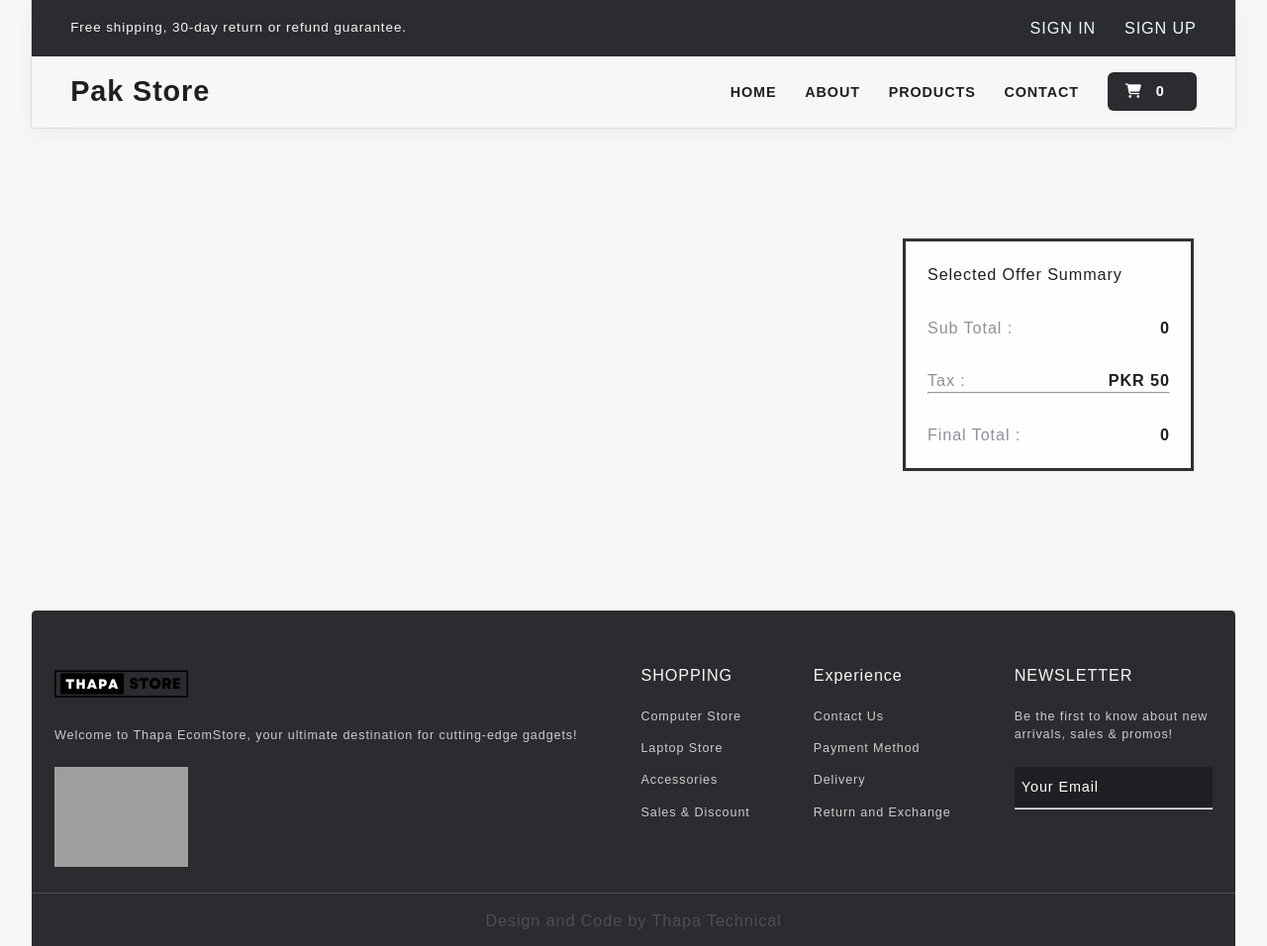
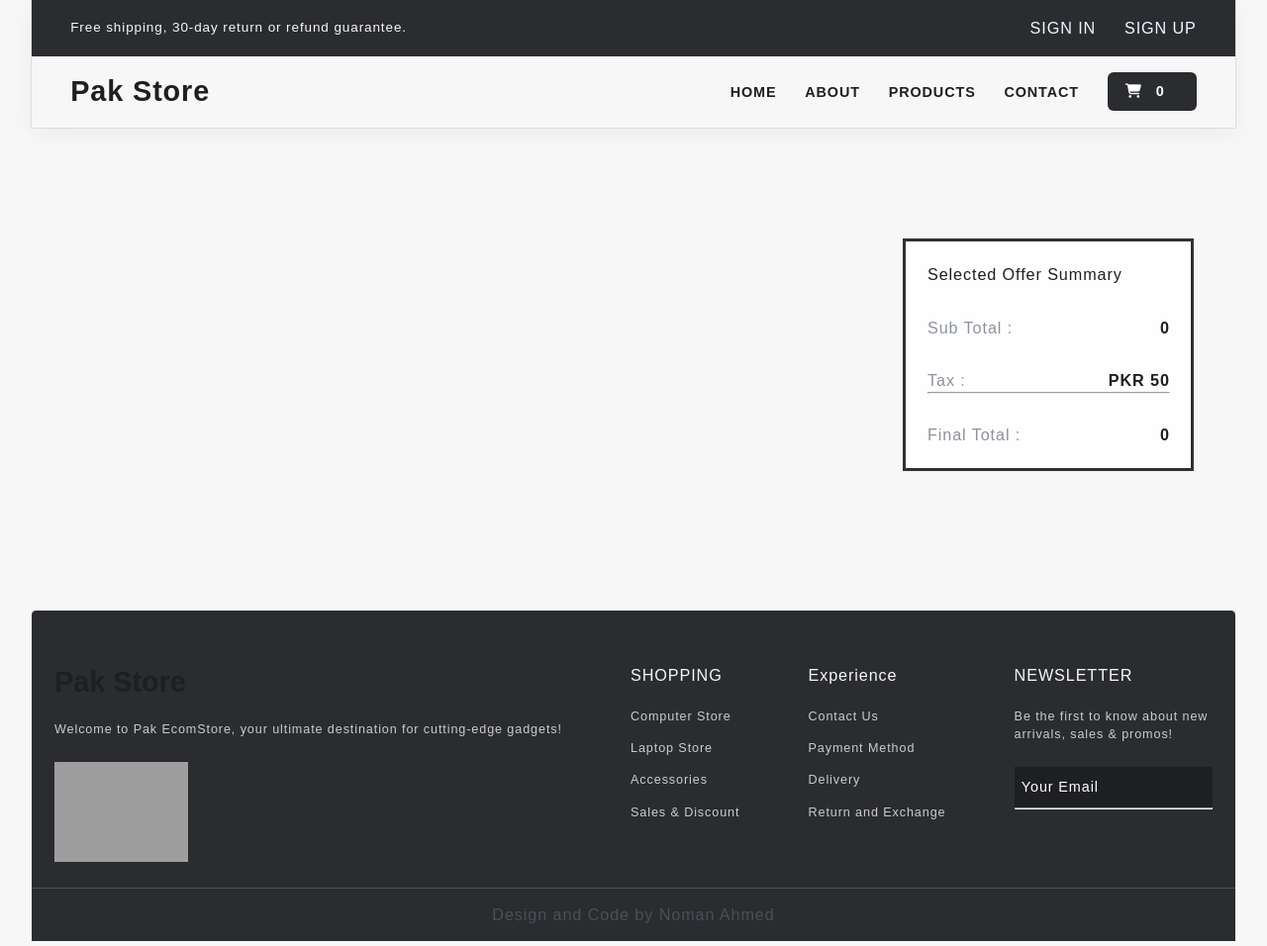
Before and after one commit to Noman7373/E-commerce-Store-Website-using-HTML-CSS-and-Javascript, a plain HTML site: page addToCart.html in a window 1280 px wide. Shown: the whole page at 99% size. Drawn offline with Linux system fonts and the light colour scheme; grey boxes are pictures that could not be loaded; some icons are missing.

Commit message:
Added some Text Changes

```diff
--- a/addToCart.html
+++ b/addToCart.html
@@ -126,9 +126,9 @@
 
         <div class="footer-container container">
           <div class="content_1">
-            <img src="./Images/log.png" alt="logo" />
+            <h1>Pak Store</h1>
             <p>
-              Welcome to Thapa EcomStore, your ultimate destination for
+              Welcome to Pak EcomStore, your ultimate destination for
               cutting-edge gadgets!
             </p>
             <img src="https://i.postimg.cc/Nj9dgJ98/cards.png" alt="cards" />
@@ -159,7 +159,7 @@
         </div>
         <div class="f-design">
           <div class="f-design-txt">
-            <p>Design and Code by Thapa Technical</p>
+            <p>Design and Code by Noman Ahmed</p>
           </div>
         </div>
       </footer>
```
